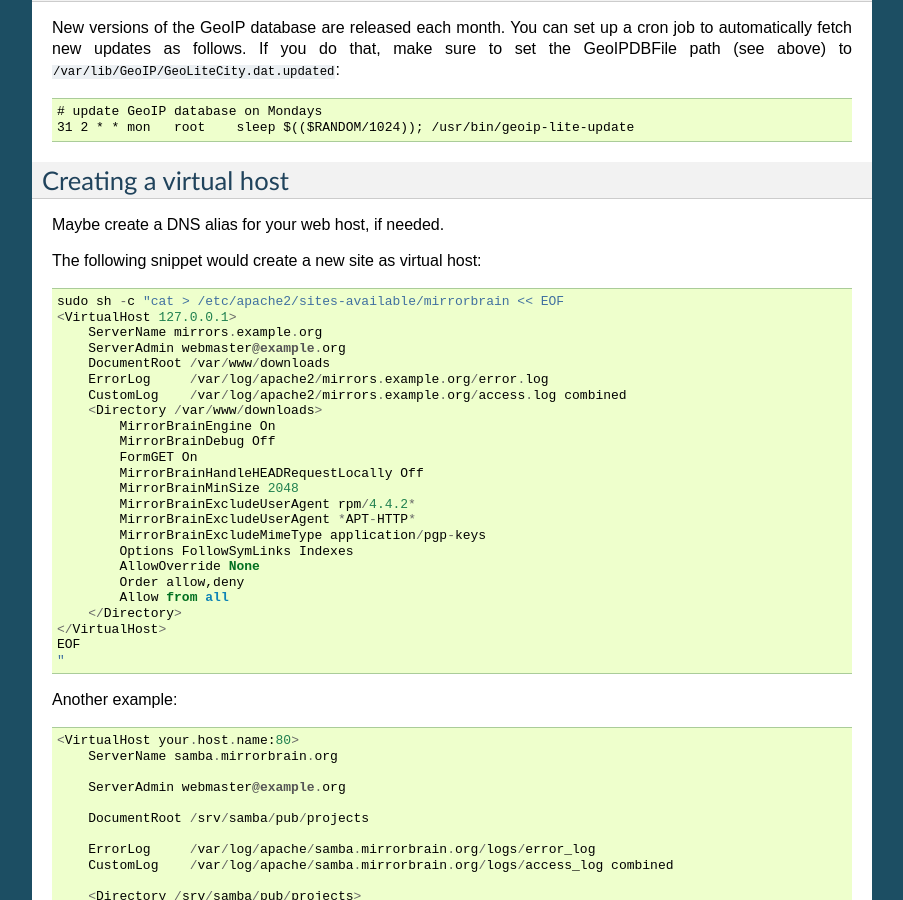
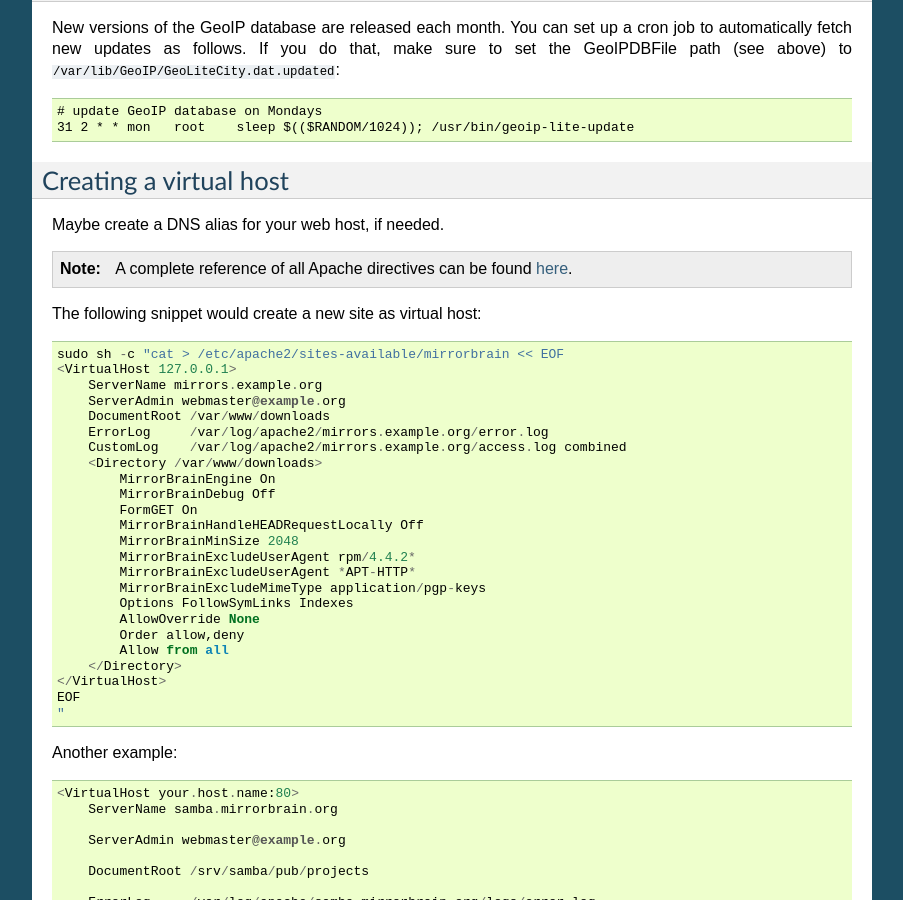
Before and after one commit to hayalci/mirrorbrain, a Sphinx documentation site: the page built from docs/installation/initial_config.rst, in a window 1280 px wide and 900 px high, scrolled down 5339 px. Shown: the whole window, without its empty margins (198-1101 px from the left). Built offline with Sphinx 7.4.7, drawn with Linux system fonts in a browser that asks for light colours.

Commit message:
docs/installation/initial_config: - add a link to reference documentation of all Apache config directives.
git-svn-id: http://svn.mirrorbrain.org/svn/mirrorbrain/trunk@8148 2d291e14-ff0c-0410-a3fa-d5caa9871f55

```diff
--- a/docs/installation/initial_config.rst
+++ b/docs/installation/initial_config.rst
@@ -372,6 +372,10 @@ Creating a virtual host
 
 Maybe create a DNS alias for your web host, if needed.
 
+.. note::
+   A complete reference of all Apache directives can be found `here
+   <http://svn.mirrorbrain.org/viewvc/mirrorbrain/trunk/mod_mirrorbrain/mod_mirrorbrain.conf?view=markup>`_.
+
 The following snippet would create a new site as virtual host::
 
   sudo sh -c "cat > /etc/apache2/sites-available/mirrorbrain << EOF
```
